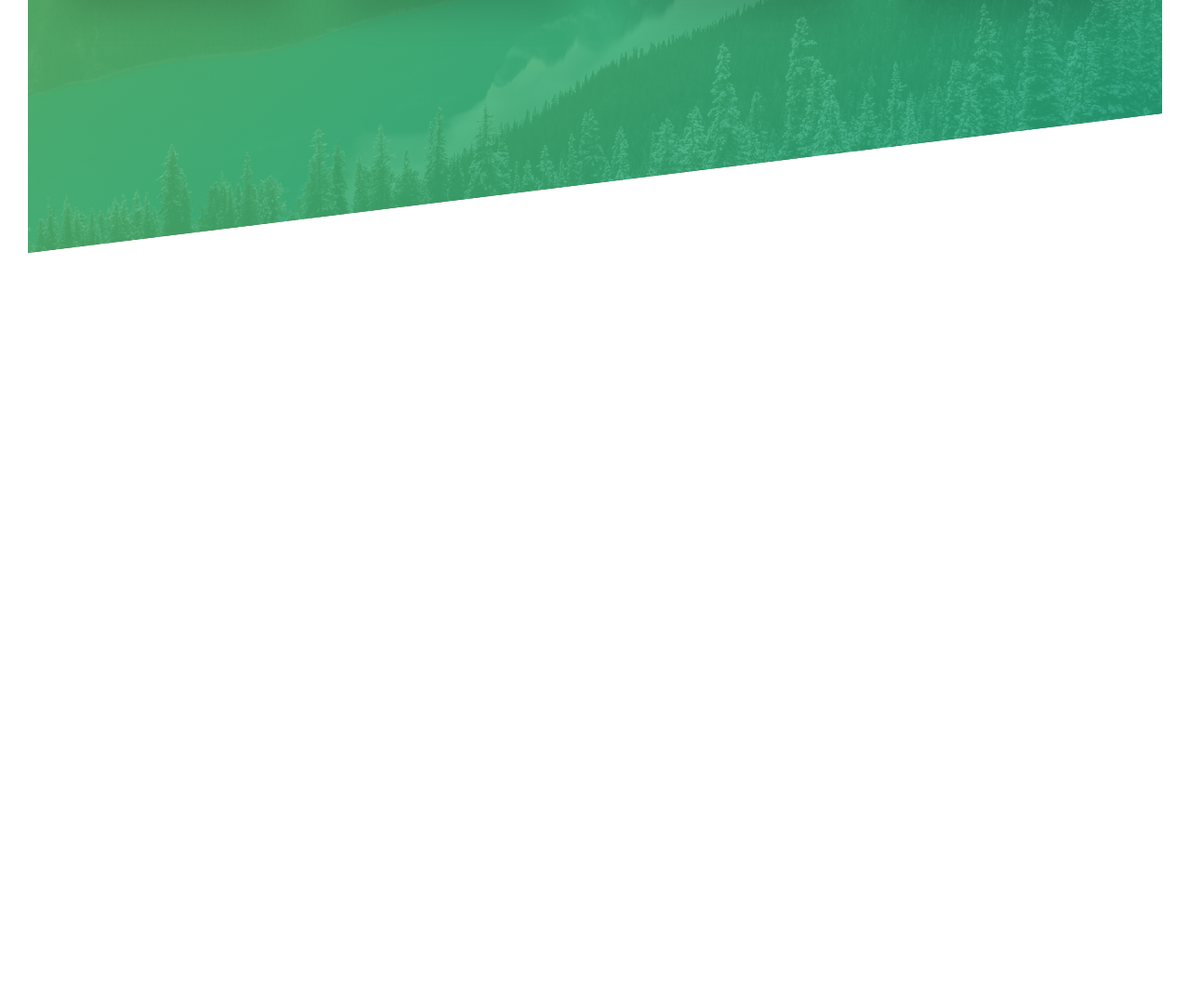
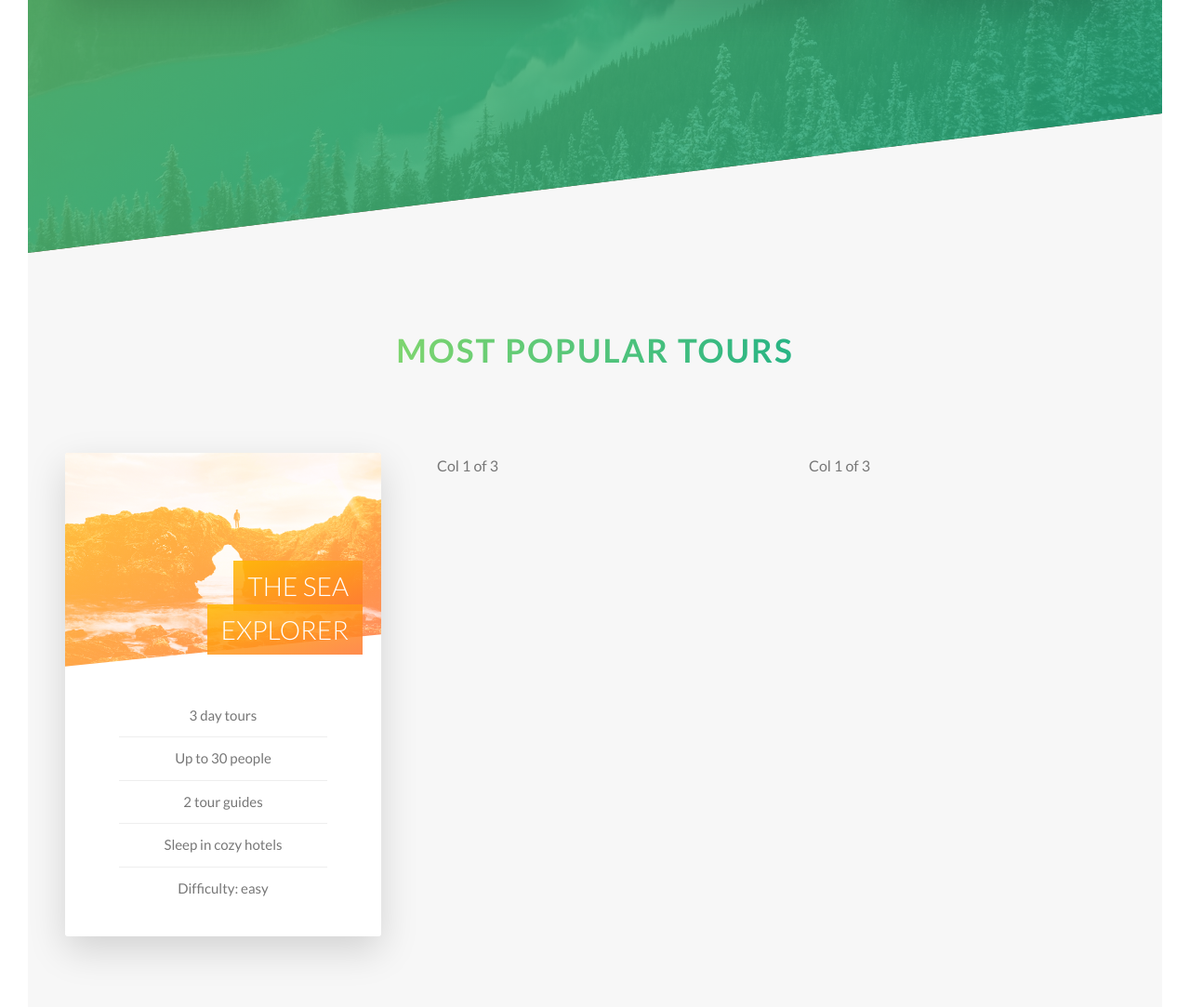
Before and after one commit to BOBKOVSERGEY/natoursuy, a website: page index.html in a window 1280 px wide. Shown: the part 2090-3173 px from the top of the page at 93% size. Before the commit the page ends 2362 px from the top, so only its background shows below. Drawn offline with Linux system fonts and the light colour scheme.

Commit message:
Card tours One Front

```diff
--- a/index.html
+++ b/index.html
@@ -88,6 +88,47 @@
                     </div>
                 </div>
             </section>
+            <section class="section-tours">
+                <div class="u-center-text u-margin-bottom-8">
+                    <h2 class="heading-secondary">
+                        Most popular tours
+                    </h2>
+                </div>
+                <div class="row">
+                    <div class="col-1-of-3">
+                        <div class="card">
+                            <div class="card__side card__side--front">
+                                <div class="card__picture card__picture--1">
+                                    &nbsp;
+                                </div>
+                                <h4 class="card__heading">
+                                    <span class="card__heading-span card__heading-span--1">
+                                            The sea explorer
+                                    </span>
+                                </h4>
+                                <div class="card__details">
+                                    <ul>
+                                        <li>3 day tours</li>
+                                        <li>Up to 30 people</li>
+                                        <li>2 tour guides</li>
+                                        <li>Sleep in cozy hotels</li>
+                                        <li>Difficulty: easy</li>
+                                    </ul>
+                                </div>
+                            </div>
+                            <div class="card__side card__side--back card__side--back-1">
+                                BACK
+                            </div>
+                        </div>
+                    </div>
+                    <div class="col-1-of-3">
+                        Col 1 of 3
+                    </div>
+                    <div class="col-1-of-3">
+                        Col 1 of 3
+                    </div>
+                </div>
+            </section>
         </main>
         <!--<section class="grid-test">
             <div class="row">
--- a/sass/abstracts/_variables.scss
+++ b/sass/abstracts/_variables.scss
@@ -3,7 +3,14 @@ $color-primary: #55c57a;
 $color-primary-light: #7ed56f;
 $color-primary-dark: #28b485;
 
+$color-secondary-light: #ffb900;
+$color-secondary-dark: #ff7730;
+
+$color-tertiary-light: #2998ff;
+$color-tertiary-dark: #5643fa;
+
 $color-grey-light-1: #f7f7f7;
+$color-grey-light-2: #eee;
 
 $color-gray-dark: #777;
 $color-white: #fff;
--- /dev/null
+++ b/sass/components/_card.scss
@@ -0,0 +1,91 @@
+.card {
+  // FUNCTIONALITY
+  perspective: 150rem;
+  -moz-perspective: 150rem;
+  position: relative;
+  height: 52rem;
+
+  &__side {
+    height: 52rem;
+    transition: all .8s ease;
+    position: absolute;
+    top:0;
+    left: 0;
+    width: 100%;
+    backface-visibility: hidden;
+    border-radius: 3px;
+    overflow: hidden;
+    box-shadow: 0 1.5rem 4rem rgba($color-black, .15);
+
+    &--front {
+      background-color: $color-white;
+    }
+    &--back {
+      transform: rotateY(180deg);
+
+      &-1 {
+        background-image: linear-gradient(to right bottom, $color-secondary-light, $color-secondary-dark);
+      }
+    }
+  }
+  &:hover &__side--front {
+    transform: rotateY(-180deg);
+  }
+  &:hover &__side--back {
+    transform: rotateY(0);
+  }
+
+  // FRONT SIDE STYLING
+  &__picture {
+    background-size: cover;
+    height: 23rem;
+    background-blend-mode: screen;
+    -webkit-clip-path: polygon(0 0, 100% 0, 100% 85%, 0 100%);
+    clip-path: polygon(0 0, 100% 0, 100% 85%, 0 100%);
+
+    &--1 {
+      background-image: linear-gradient(to right bottom, $color-secondary-light, $color-secondary-dark), url(../img/nat-5.jpg);
+    }
+    &--2 {
+      background-image: url(../img/nat-5.jpg);
+    }
+    &--3 {
+      background-image: url(../img/nat-5.jpg);
+    }
+  }
+  &__heading {
+    font-size: 2.8rem;
+    font-weight: 300;
+    text-transform: uppercase;
+    text-align: right;
+    color: $color-white;
+    position: absolute;
+    top: 12rem;
+    right: 2rem;
+    width: 75%;
+  }
+  &__heading-span {
+    padding: 1rem 1.5rem;
+    -webkit-box-decoration-break: clone;
+    box-decoration-break: clone;
+      &--1 {
+        background-image: linear-gradient(to right bottom, rgba($color-secondary-light, .85), rgba($color-secondary-dark, .85));
+      }
+  }
+  &__details {
+    padding: 3rem;
+    & ul {
+      list-style: none;
+      width: 80%;
+      margin: 0 auto;
+      & li {
+        text-align: center;
+        font-size: 1.5rem;
+        padding: 1rem;
+        &:not(:last-child) {
+          border-bottom: 1px solid $color-grey-light-2;
+        }
+      }
+    }
+  }
+}
--- a/sass/layout/_header.scss
+++ b/sass/layout/_header.scss
@@ -8,7 +8,7 @@
     background-size: cover;
     background-position: top;
     position: relative;
-
+    -webkit-clip-path: polygon(0 0, 100% 0, 100% 75vh, 0 100%);
     clip-path: polygon(0 0, 100% 0, 100% 75vh, 0 100%);
 
     &__logo-box {
--- a/sass/main.scss
+++ b/sass/main.scss
@@ -11,6 +11,7 @@
 @import "components/button";
 @import "components/composition";
 @import "components/feature-box";
+@import "components/card";
 
 @import "layout/grid";
 @import "layout/header";
--- a/sass/pages/_home.scss
+++ b/sass/pages/_home.scss
@@ -21,3 +21,8 @@
         transform: skewY(7deg);
     }
 }
+.section-tours {
+    background-color: $color-grey-light-1;
+    padding: 25rem 0 50rem 0;
+    margin-top: -10rem;
+}
```
Also changed, not shown: css/style.css.
